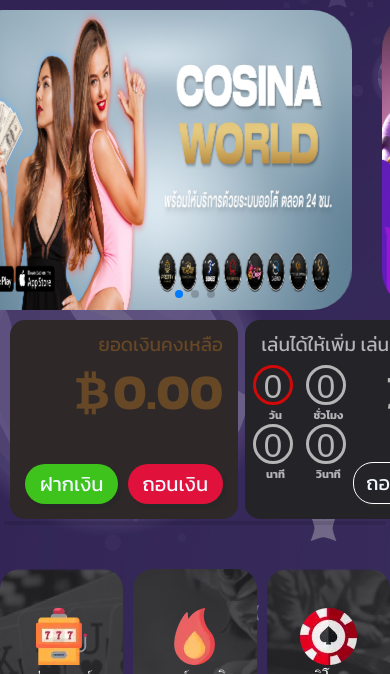
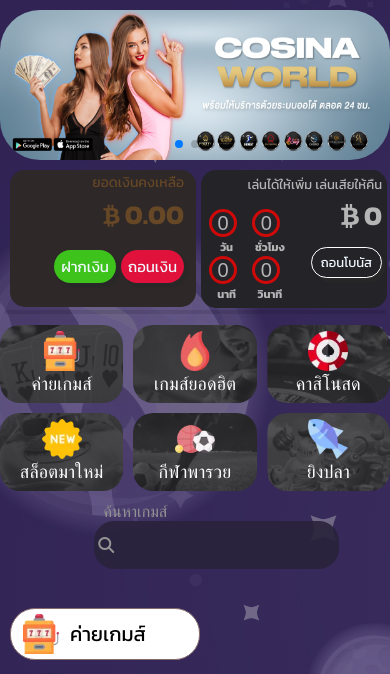
Before and after one commit to reshad21/casino-world, a plain HTML site: page index.html in a window 390 px wide. Shown: the part 65-739 px from the top of the page. Drawn offline with nearby package versions, Linux system fonts and the light colour scheme.

Commit message:
home page gap

```diff
--- a/css/style.css
+++ b/css/style.css
@@ -85,6 +85,10 @@ h6 {
 
 .pl-10 {
     padding-left: 10px;
+}
+
+.mr-36 {
+    margin-right: 36px !important;
 }
 
 .textalign {
@@ -3204,21 +3208,21 @@ h6 {
 
     .deposit {
         background-color: #2e2828;
-        width: 228px;
-        height: 199px;
+        width: 186px;
+        height: 137px;
         border-radius: 15px;
         display: flex;
         flex-direction: column;
         text-align: right;
-        padding: 10px 15px;
+        padding: 2px 12px;
         color: #664726;
     }
 
     .section_three_btn_grp a {
         display: inline-block;
-        padding: 5px 15px;
+        padding: 5px 7px;
         font-family: kanit;
-        font-size: 1.25rem;
+        font-size: 15px;
         font-weight: 400;
         color: aliceblue;
         border-radius: 20px;
@@ -3229,20 +3233,20 @@ h6 {
 
     .withdrew_bonus {
         background-color: #242328;
-        width: 228px;
-        height: 199px;
+        width: 186px;
+        height: 138px;
         border-radius: 15px;
         display: flex;
         flex-direction: column;
         text-align: right;
-        padding: 10px 15px;
+        padding: 5px 5px;
         color: #b5b5b6;
     }
 
     .prograss__bar {
         position: absolute;
         width: 46%;
-        top: 45px;
+        top: 39px;
         left: 8px;
         padding: 0px;
         display: grid;
@@ -3252,9 +3256,9 @@ h6 {
 
     .withdrew_bonus span:nth-child(3) a {
         display: inline-block;
-        padding: 5px 12px;
+        padding: 5px 9px;
         font-family: kanit;
-        font-size: 1.25rem;
+        font-size: 13px;
         font-weight: 400;
         color: aliceblue;
         border-radius: 20px;
@@ -3264,4 +3268,97 @@ h6 {
         border: 1px solid #fff;
         transition: all 0.2s ease;
     }
-}
+
+    /* hero slider item height */
+    .hero_item {
+        height: 150px;
+    }
+
+    .unique__Section__four>.slider__item {
+        height: 78px;
+        display: flex;
+        flex-direction: column;
+        justify-content: center;
+        align-items: center;
+        border-radius: 20px;
+        transition: all 0.2s ease;
+        cursor: pointer;
+    }
+
+    .unique__Section__four>.slider__item img {
+        width: 40px;
+    }
+
+    .section__four__hidden_wrapper_search {
+        position: absolute;
+        left: 24%;
+        /* z-index: 99999999; */
+        top: 130px;
+        width: 40%;
+    }
+
+    .deposit span:nth-child(2) {
+        font-size: 27px;
+        font-weight: bold;
+        font-family: 'Kanit';
+        line-height: 0.9;
+    }
+
+    .deposit span:nth-child(2) .fa.fa-btc {
+        font-size: 22px;
+        padding-right: 5px;
+    }
+
+    .section_three_btn_grp {
+        margin-top: 23px;
+        display: flex;
+        justify-content: end;
+        gap: 5px;
+    }
+
+    .withdrew_bonus span:nth-child(1) {
+        font-size: 13px;
+        font-family: 'Kanit';
+        margin-bottom: 10px;
+    }
+
+    .withdrew_bonus span:nth-child(2) .fa.fa-btc {
+        font-size: 24px;
+        padding-right: 5px;
+    }
+
+    .withdrew_bonus span:nth-child(2) {
+        font-size: 27px;
+        font-weight: bold;
+        font-family: 'Kanit';
+        line-height: 0.9;
+    }
+
+    .withdrew_bonus span:nth-child(3) {
+        margin-top: 19px;
+    }
+
+    .circle {
+        width: 28px;
+        height: 28px;
+        border: 3px solid #d00909;
+        border-radius: 50%;
+    }
+
+    .circle p {
+        font-size: 20px;
+        font-weight: 500;
+        color: #b5b5b6;
+        display: inline-block;
+    }
+
+    .second__slider {
+        margin: 7px 0;
+    }
+
+    .deposit span:nth-child(1) {
+        font-size: 14px;
+        font-family: 'Kanit';
+        margin-bottom: 10px;
+    }
+}
--- a/index.html
+++ b/index.html
@@ -231,7 +231,7 @@
             <div class="container_whole">
                 <div class="swiper sectionThreeHiddenSlider">
                     <div class="swiper-wrapper sectionThreeHiddenResponsive">
-                        <div class="swiper-slide">
+                        <div class="swiper-slide mr-36">
                             <div class="deposit">
                                 <span>ยอดเงินคงเหลือ</span>
                                 <span><i class="fa fa-btc" aria-hidden="true"></i>0.00</span>
@@ -241,7 +241,7 @@
                                 </div>
                             </div>
                         </div>
-                        <div class="swiper-slide">
+                        <div class="swiper-slide mr-36">
                             <div class="withdrew_bonus withdrew_progress">
                                 <span>เล่นได้ให้เพิ่ม เล่นเสียให้คืน</span>
                                 <span><i class="fa fa-btc" aria-hidden="true"></i>0</span>
@@ -278,7 +278,7 @@
                                 </div>
                             </div>
                         </div>
-                        <div class="swiper-slide">
+                        <div class="swiper-slide mr-36">
                             <div class="refer_friend withdrew_bonus">
                                 <span>โบนัสชวนเพื่อน</span>
                                 <span><i class="fa fa-btc" aria-hidden="true"></i>0</span>
@@ -368,38 +368,38 @@
                 <div class="second__slider">
                     <div class="">
                         <div class="section__four__hidden_wrapper">
-                          <div class="">
+                          <div class="unique__Section__four">
                             <div class="slider__item slider__item__one">
                                 <img src="images/provider_icon.webp" alt="">
                                 <p>ค่ายเกมส์</p>
                             </div>
                           </div>
-                          <div class=" ">
+                          <div class="unique__Section__four">
                             <div class="slider__item slider__item__two">
                                 <img src="images/hit_icon.webp" alt="">
                                 <p>เกมส์ยอดฮิต</p>
                             </div>
                           </div>
-                          <div class=" ">
+                          <div class="unique__Section__four">
                             <div class="slider__item slider__item__three">
                                 <img src="images/livecasino_icon.webp" alt="">
                                 <p>คาสิโนสด</p>
                             </div>
                           </div>
-                          <div class=" ">
+                          <div class="unique__Section__four ">
                             <div class="slider__item slider__item__four">
                                 <img src="images/slot_icon.webp" alt="">
                                 <p>สล็อตมาใหม่</p>
                             </div>
                           </div>
-                          <div class=" ">
+                          <div class="unique__Section__four">
                             <div class="slider__item slider__item__five">
                                 <img src="images/sport_icon.webp" alt="">
                                 <p>กีฬาพารวย</p>
                             </div>
                           </div>
 
-                          <div class=" ">
+                          <div class="unique__Section__four">
                             <div class="slider__item slider__item__six">
                                 <img src="images/fishing_icon.webp" alt="">
                                 <p>ยิงปลา</p>
@@ -2092,14 +2092,14 @@
         const heroSlider = new Swiper('.HeroSlider', {
             freeMode: true,
             slidesPerView: 2,
-            loop:true,
+            // loop:true,
             spaceBetween: 5,
 
             slidesOffsetAfter: 414,
             slidesOffsetBefore: 414,
-            autoplay: {
-                delay: 5000,
-            },
+            // autoplay: {
+            //     delay: 5000,
+            // },
             pagination: {
                 el: ".swiper-pagination",
                 clickable: true,
@@ -2139,7 +2139,7 @@
             freeMode: true,
             slidesPerView: 2,
             loop:true,
-            spaceBetween: 80,
+            spaceBetween: 10,
 
             pagination: {
                 el: ".swiper-pagination",
```
